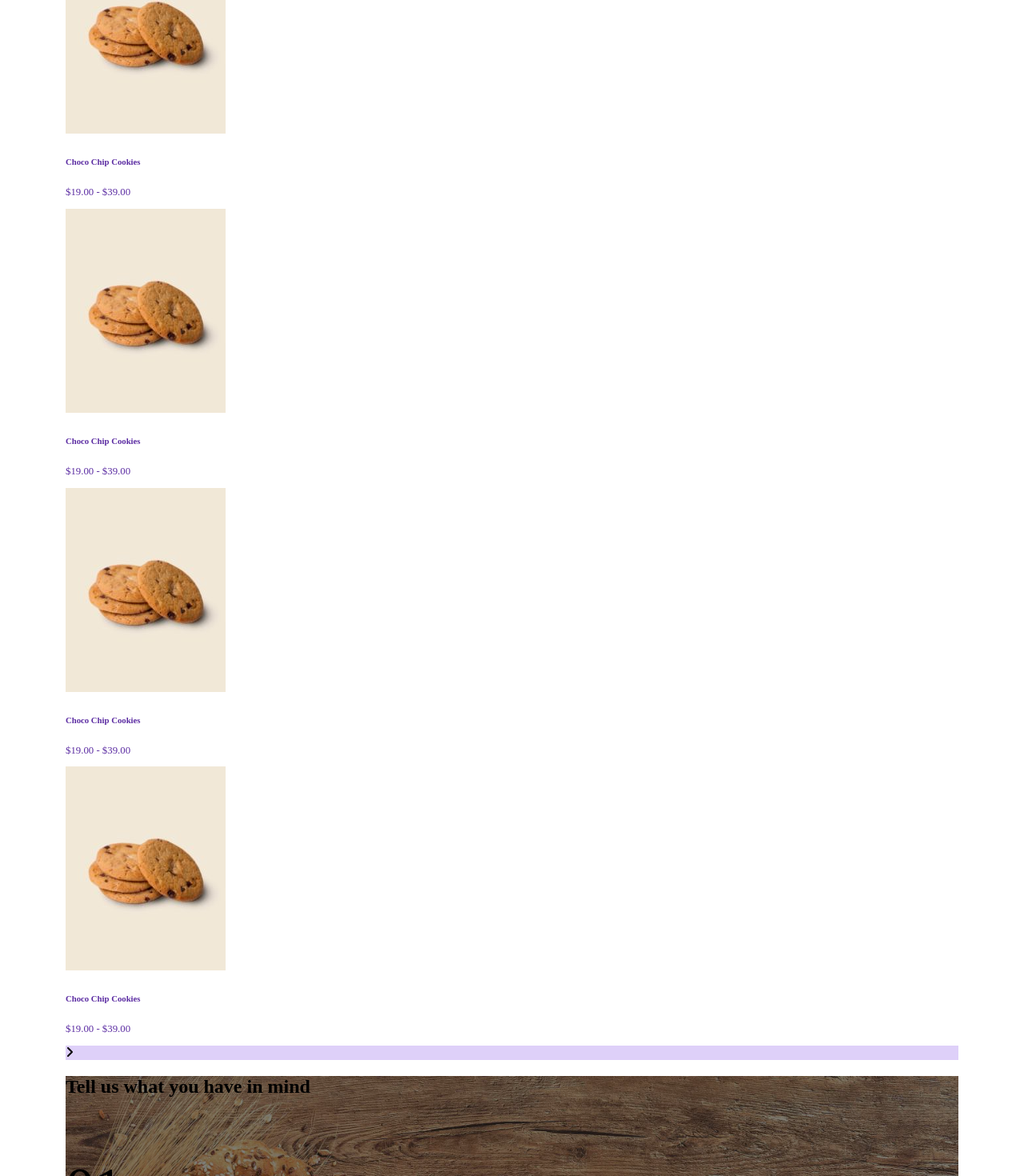
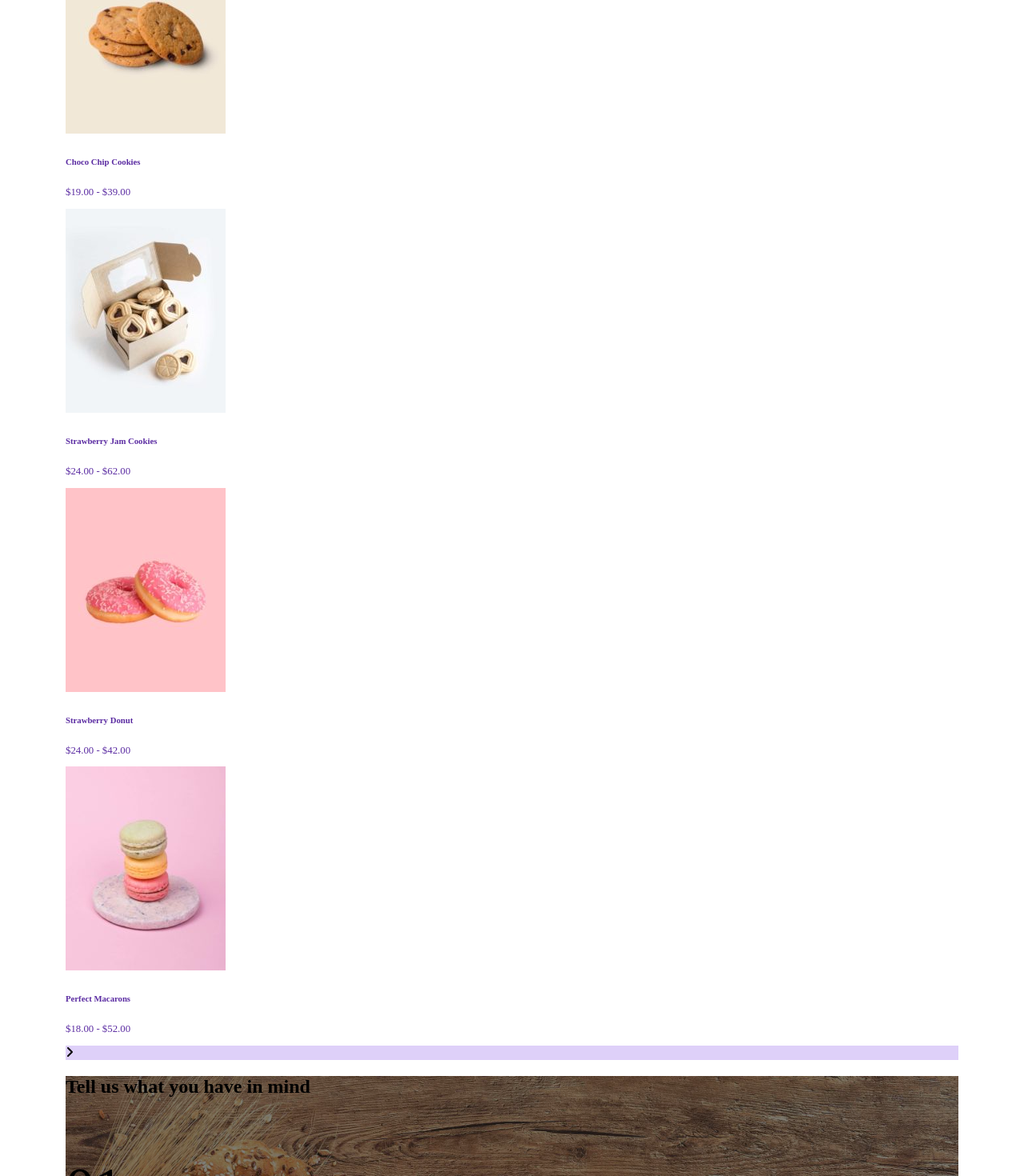
Before and after one commit to Ezy93/proj-html-vuejs, a Vue app: page / in a window 1280 px wide. Shown: the part 3860-5330 px from the top of the page at 80% size. Built offline with nearby package versions, Linux system fonts and the light colour scheme.

Commit message:
refactoring carousel statico con 4 thumbs

```diff
--- a/src/components/sub_components/FreshlySection.vue
+++ b/src/components/sub_components/FreshlySection.vue
@@ -17,25 +17,53 @@
                     <div class="previous position-absolute py-4 px-3">
                         <font-awesome-icon icon="fa-solid fa-angle-left" class="text-white" />
                     </div>
-                    <div class="thumb text-center">
+                    <div class="thumb text-center position-relative">
+                        <div class="w-100  position-absolute my-hover align-items-center justify-content-center">
+                            <p class="text-uppercase">
+                                <a href="#">select options</a>
+                                <span class="text-white mx-1">/</span>
+                                <a href="#">quick view</a>
+                            </p>
+                        </div>
                         <img class="w-100" :src="require('../../assets/images/choco-chip-cookies-200x255.jpg')" alt="">
                         <h6 class="fw-bolder mt-3">Choco Chip Cookies</h6>
                         <p>$19.00 - $39.00</p>
                     </div>
-                    <div class="thumb text-center">
-                        <img class="w-100" :src="require('../../assets/images/choco-chip-cookies-200x255.jpg')" alt="">
-                        <h6 class="fw-bolder mt-3">Choco Chip Cookies</h6>
-                        <p>$19.00 - $39.00</p>
+                    <div class="thumb text-center position-relative">
+                        <div class="w-100  position-absolute my-hover align-items-center justify-content-center">
+                            <p class="text-uppercase">
+                                <a href="#">select options</a>
+                                <span class="text-white mx-1">/</span>
+                                <a href="#">quick view</a>
+                            </p>
+                        </div>
+                        <img class="w-100" :src="require('../../assets/images/strawberry-jam-cookies-200x255.jpg')" alt="">
+                        <h6 class="fw-bolder mt-3">Strawberry Jam Cookies</h6>
+                        <p>$24.00 - $62.00</p>
                     </div>
-                    <div class="thumb text-center">
-                        <img class="w-100" :src="require('../../assets/images/choco-chip-cookies-200x255.jpg')" alt="">
-                        <h6 class="fw-bolder mt-3">Choco Chip Cookies</h6>
-                        <p>$19.00 - $39.00</p>
+                    <div class="thumb text-center position-relative">
+                        <div class="w-100  position-absolute my-hover align-items-center justify-content-center">
+                            <p class="text-uppercase">
+                                <a href="#">select options</a>
+                                <span class="text-white mx-1">/</span>
+                                <a href="#">quick view</a>
+                            </p>
+                        </div>
+                        <img class="w-100" :src="require('../../assets/images/strawberry-donut-200x255.jpg')" alt="">
+                        <h6 class="fw-bolder mt-3">Strawberry Donut</h6>
+                        <p>$24.00 - $42.00</p>
                     </div>
-                    <div class="thumb text-center">
-                        <img class="w-100" :src="require('../../assets/images/choco-chip-cookies-200x255.jpg')" alt="">
-                        <h6 class="fw-bolder mt-3">Choco Chip Cookies</h6>
-                        <p>$19.00 - $39.00</p>
+                    <div class="thumb text-center position-relative">
+                        <div class="w-100  position-absolute my-hover align-items-center justify-content-center">
+                            <p class="text-uppercase">
+                                <a href="#">select options</a>
+                                <span class="text-white mx-1">/</span>
+                                <a href="#">quick view</a>
+                            </p>
+                        </div>
+                        <img class="w-100" :src="require('../../assets/images/perfect-macarons-200x255.jpg')" alt="">
+                        <h6 class="fw-bolder mt-3">Perfect Macarons</h6>
+                        <p>$18.00 - $52.00</p>
                     </div>
                     <div class="next position-absolute py-4 px-3">
                         <font-awesome-icon icon="fa-solid fa-angle-right" class="text-white" />
@@ -87,6 +115,25 @@ export default {
         }
         div.col-9{
             div.my-thumb{
+                div.my-hover{
+                    height: 79%;
+                    display: none;
+                    background-color: rgba( lightgrey, .5);
+                    p{
+                        a{
+                            text-decoration: none;
+                            color: white;
+                        }
+                        a:hover{
+                            color: $Title_color;
+                        }
+                    }
+                }
+                div.thumb:hover{
+                    div.my-hover{
+                        display: flex;
+                    }
+                }
                 div.previous{
                     left: 0;
                 }
@@ -95,6 +142,9 @@ export default {
                     top: 40%;
                     background-color: rgba($perfume,0.5);
 
+                }
+                div.previous{
+                    z-index: 1;
                 }
                 div.thumb{
                     width: calc(100% / 4);
```
